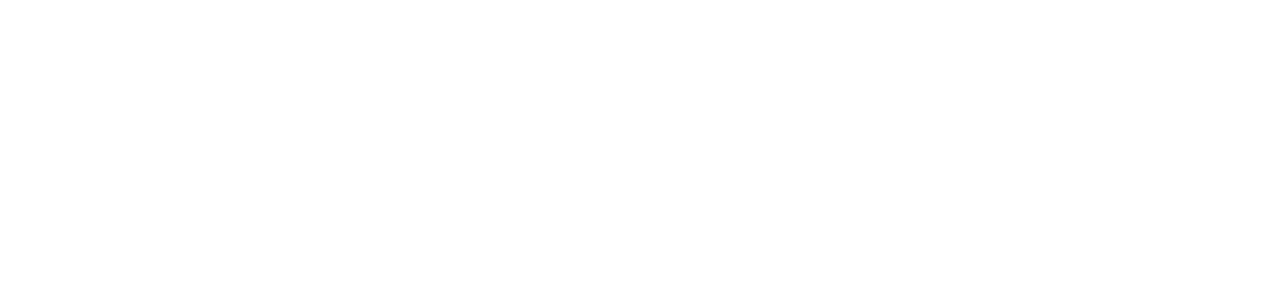
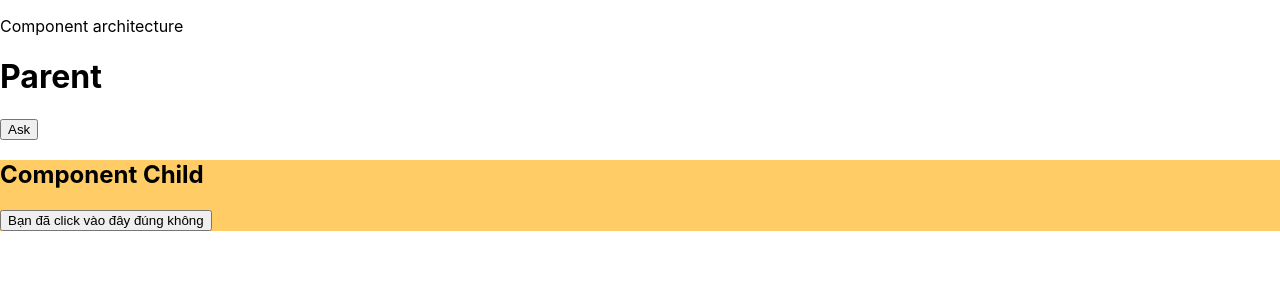
Before and after one commit to NGUYENSONGNGAN/Training_a1, a React (Create React App) app: page /component in a window 1280 px wide. Before the commit this address had no page. Shown: the top 300 px of the page. Built offline with nearby package versions, Linux system fonts and the light colour scheme.

Commit message:
A1-add exe restOperator and componentArchitecture

```diff
--- /dev/null
+++ b/src/component/Child.jsx
@@ -0,0 +1,18 @@
+import React from "react";
+const Child = (props) => {
+  const handleClick = () => {
+    props.onRequest("Bạn đã click vào đây đúng không?");
+  };
+  return (
+    <>
+      <div style={{ background: "#FFCC66" }}>
+        <h2>Component Child</h2>
+        <p>{props.hears}</p>
+
+        <button onClick={handleClick}>Bạn đã click vào đây đúng không</button>
+      </div>
+    </>
+  );
+};
+
+export default Child;
--- /dev/null
+++ b/src/page/componentArchitecture.jsx
@@ -0,0 +1,34 @@
+import React from "react";
+import Child from "../component/Child";
+const ComponentArchitecture = () => {
+  //Components are independently defined interface (UI) components
+  //You can split a component into multiple smaller components to have a more readable and maintanable design and/or to achieve reuse.
+  // Components include : “Functional Components” and “Class Components”.
+  //Components commonly communicate in these ways:
+
+  //Parent to Child
+  //Child to Parent
+  //Parent to Child communication is passing a data property into a component. More specifically, passing some data (could be a string (primitive), object, array) into a child component.
+  //Child to Parent communication is passing a function as a property into a component. The function is later invoked in the child but executed in the context of the parent.
+  //exe
+  const [words, setWords] = React.useState("");
+  const handleClick = () => {
+    setWords("được truyển vào từ parent ?");
+  };
+  const handleRequest = (request) => {
+    if (request.includes("click")) {
+      alert("yes");
+    }
+  };
+  return (
+    <>
+      <p>Component architecture </p>
+      <h1>Parent</h1>
+      <button onClick={handleClick}>Ask</button>
+
+      <Child hears={words} onRequest={handleRequest} />
+    </>
+  );
+};
+
+export default ComponentArchitecture;
--- /dev/null
+++ b/src/page/functionClassComponent.jsx
@@ -0,0 +1,10 @@
+import React from "react";
+const FunctionClasscomponent = () => {
+  return (
+    <>
+      <p>FuntionClasscomponent </p>
+    </>
+  );
+};
+
+export default FunctionClasscomponent;
--- a/src/page/spreadRestOperator.jsx
+++ b/src/page/spreadRestOperator.jsx
@@ -12,7 +12,20 @@ const Spread_restOperator = () => {
   const numbers = [1, 2, 3];
 
   console.log(sum(...numbers)); // Expected output: 6
+  //exe rest operator
+  //... means gather the remaining parameters into an array.
+  function sum(...args) {
+    // args is the name for the array
+    let sum = 0;
 
+    args.forEach((arg) => (sum += arg));
+
+    return sum;
+  }
+
+  console.log(sum(1)); // 1
+  console.log(sum(1, 2)); // 3
+  console.log(sum(1, 2, 3)); // 6
   //syntax
   /* myFunction(a, ...iterableObj, b)
 [1, ...iterableObj, '4', 'five', 6]
@@ -52,8 +65,8 @@ const array = [...obj]; // TypeError: obj is not iterable */
   console.log(mergedObj); // { foo: "baz", x: 42, y: 13 }
 
   //difference between spread and rest operator
-//The main difference between rest and spread is that the rest operator puts the rest of some specific user-supplied values into a JavaScript array.
-// But the spread syntax expands iterables into individual elements.
+  //The main difference between rest and spread is that the rest operator puts the rest of some specific user-supplied values into a JavaScript array.
+  // But the spread syntax expands iterables into individual elements.
   return <p>spread_restOperator </p>;
 };
 
--- a/src/router/Router.jsx
+++ b/src/router/Router.jsx
@@ -1,8 +1,10 @@
 import React from "react";
 import { Route, Routes } from "react-router-dom";
 import ArrayInJs from "../page/array";
+import ComponentArchitecture from "../page/componentArchitecture";
 import Destructuring from "../page/destructuring";
 import Funtion_arrowFuntion from "../page/funtionArrowFuntion";
+import FunctionClasscomponent from "../page/functionClassComponent";
 import Spread_restOperator from "../page/spreadRestOperator";
 import Var_let_cont from "../page/varLetConst";
 const Router = () => {
@@ -11,9 +13,10 @@ const Router = () => {
       <Route path="/" element={<Var_let_cont />} />
       <Route path="/funtion" element={<Funtion_arrowFuntion />} />
       <Route path="/spread" element={<Spread_restOperator />} />
-      <Route path="/destructuring" element={<Destructuring/>} />
-      <Route path="/array" element={<ArrayInJs/>} />
-
+      <Route path="/destructuring" element={<Destructuring />} />
+      <Route path="/array" element={<ArrayInJs />} />
+      <Route path="/component" element={<ComponentArchitecture />} />
+      <Route path="/component" element={<FunctionClasscomponent />} />
     </Routes>
   );
 };
```
